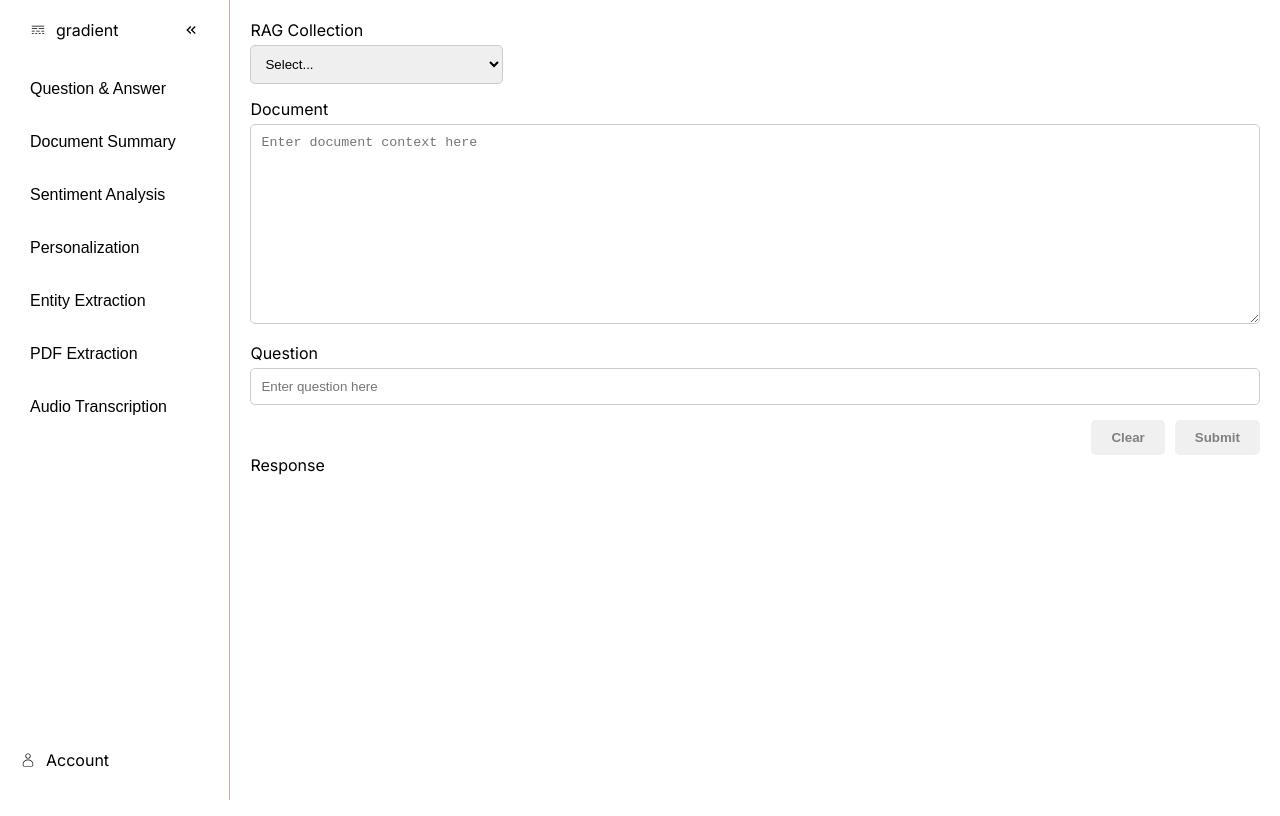
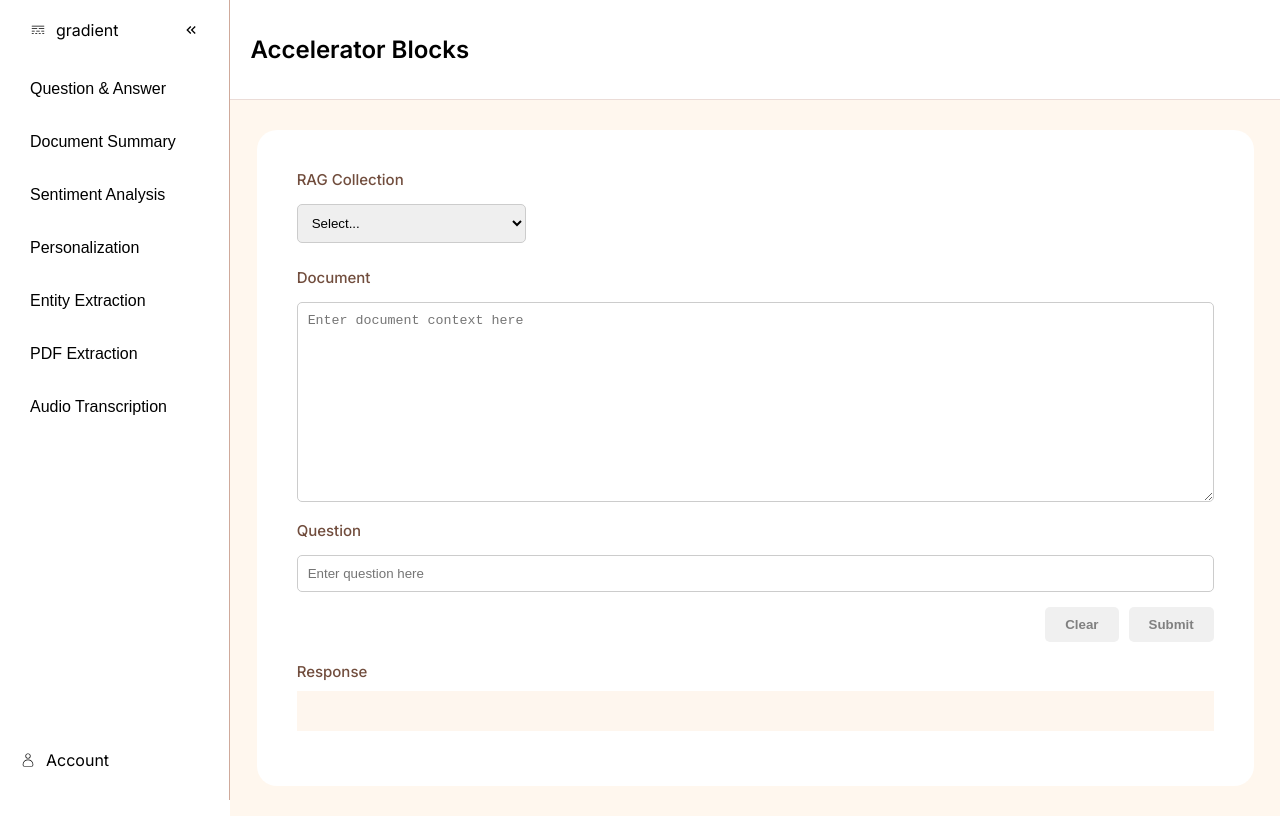
Before and after one commit to arkalal/Accelerator-Blocks---ScaleGen, a Next.js app: page / in a window 1280 px wide. Built offline with nearby package versions, Linux system fonts and the light colour scheme.

Commit message:
building the UI

```diff
--- a/components/Content/Content.js
+++ b/components/Content/Content.js
@@ -32,7 +32,15 @@ const Content = ({ selectedOption }) => {
         return <QuestionAnswer />;
     }
   };
-  return <div className={styles.Content}>{renderContent()}</div>;
+  return (
+    <div className={styles.Content}>
+      <div className={styles.ContentBlocks}>
+        <h2>Accelerator Blocks</h2>
+      </div>
+
+      <div className={styles.ContentBox}>{renderContent()}</div>
+    </div>
+  );
 };
 
 const mapStateToProps = ({ gradient }) => {
--- a/components/Content/Content.module.scss
+++ b/components/Content/Content.module.scss
@@ -1,4 +1,28 @@
 .Content {
   width: 82%;
-  padding: 20px;
+  //   padding: 20px;
+  background-color: #fff7ee;
+
+  .ContentBlocks {
+    background-color: white;
+    width: 100%;
+    height: 100px;
+    margin: 0;
+    border-bottom: 1px solid #ebdcd7;
+    display: flex;
+    align-items: center;
+
+    h2 {
+      margin-left: 20px;
+      font-weight: 600;
+    }
+  }
+
+  .ContentBox {
+    width: 95%;
+    margin: 30px auto;
+    background-color: white;
+    border-radius: 20px;
+    padding: 40px;
+  }
 }
--- a/components/Tabs/QuestionAnswer/QuestionAnswer.js
+++ b/components/Tabs/QuestionAnswer/QuestionAnswer.js
@@ -4,17 +4,17 @@ import styles from "./QuestionAnswer.module.scss";
 const QuestionAnswer = () => {
   return (
     <div className={styles.QuestionAnswer}>
-      <div className={styles.formGroup}>
+      <div className={`${styles.formGroup} ${styles.ragCollection}`}>
         <label>RAG Collection</label>
-        <select className={styles.ragCollection}>
+        <select>
           <option>Select...</option>
         </select>
       </div>
-      <div className={styles.formGroup}>
+      <div className={`${styles.formGroup} ${styles.QADocument}`}>
         <label>Document</label>
         <textarea placeholder="Enter document context here"></textarea>
       </div>
-      <div className={styles.formGroup}>
+      <div className={`${styles.formGroup} ${styles.QAQuestion}`}>
         <label>Question</label>
         <input
           className={styles.QuestionAnswerInput}
@@ -26,8 +26,9 @@ const QuestionAnswer = () => {
         <button>Clear</button>
         <button>Submit</button>
       </div>
-      <div className={styles.formGroup}>
+      <div className={`${styles.formGroup} ${styles.QAResponse}`}>
         <label>Response</label>
+        <div></div>
       </div>
     </div>
   );
--- a/components/Tabs/QuestionAnswer/QuestionAnswer.module.scss
+++ b/components/Tabs/QuestionAnswer/QuestionAnswer.module.scss
@@ -5,6 +5,9 @@
     label {
       display: block;
       margin-bottom: 5px;
+      color: #714d3d;
+      font-weight: 500;
+      font-size: 15px;
     }
 
     select,
@@ -15,17 +18,42 @@
       border-radius: 5px;
     }
 
-    .ragCollection {
-      width: 25%;
-    }
-
-    .QuestionAnswerInput {
-      width: 100%;
-    }
-
     textarea {
       height: 200px;
       width: 100%;
+    }
+  }
+
+  .ragCollection {
+    select {
+      width: 25%;
+      margin-top: 10px;
+    }
+  }
+
+  .QADocument {
+    margin-top: 25px;
+
+    textarea {
+      margin-top: 10px;
+    }
+  }
+
+  .QAQuestion {
+    input {
+      width: 100%;
+      margin-top: 10px;
+    }
+  }
+
+  .QAResponse {
+    margin-top: 20px;
+
+    div {
+      width: 100%;
+      height: 40px;
+      background-color: #fef6ee;
+      margin-top: 10px;
     }
   }
 
```
